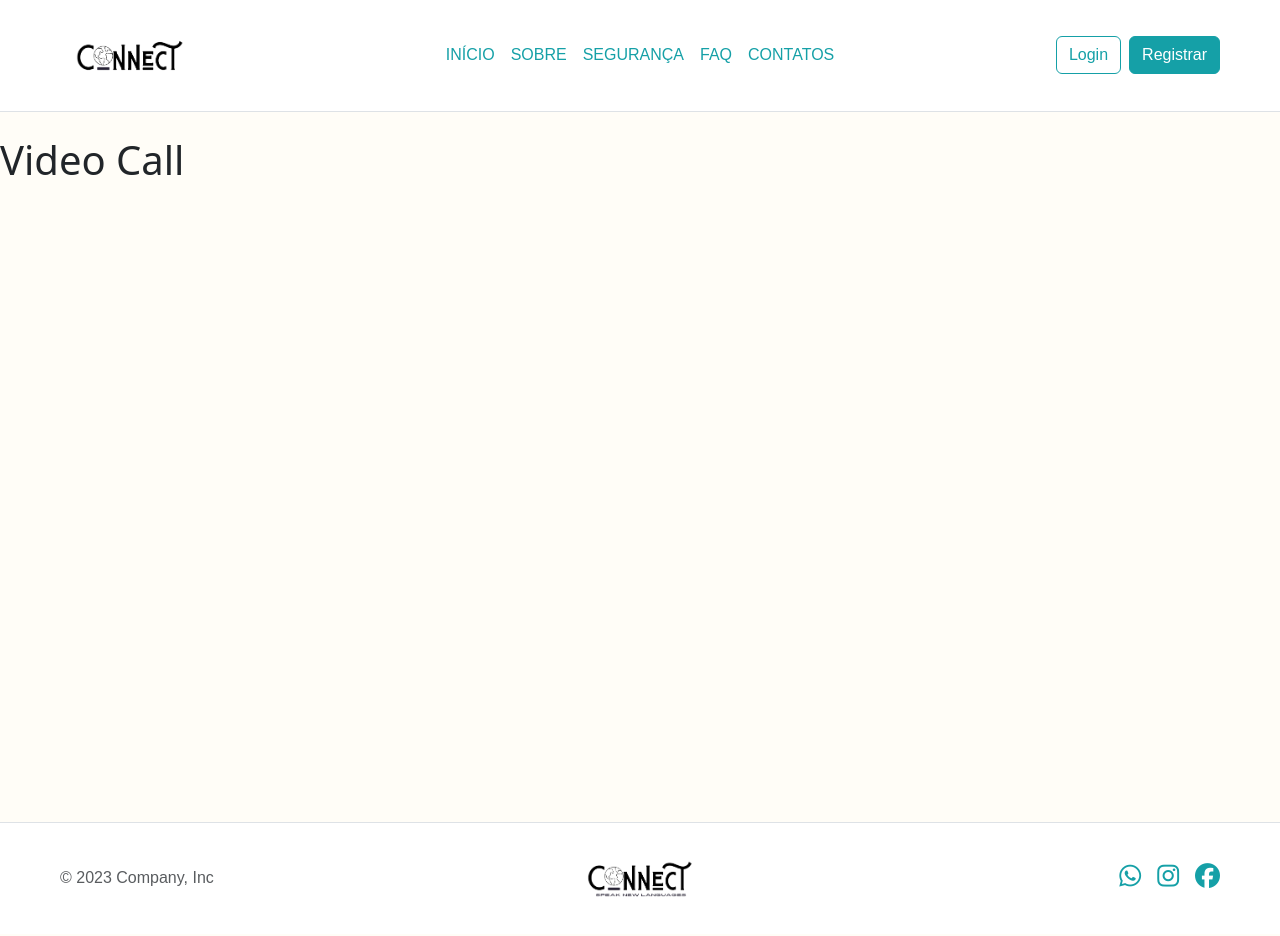
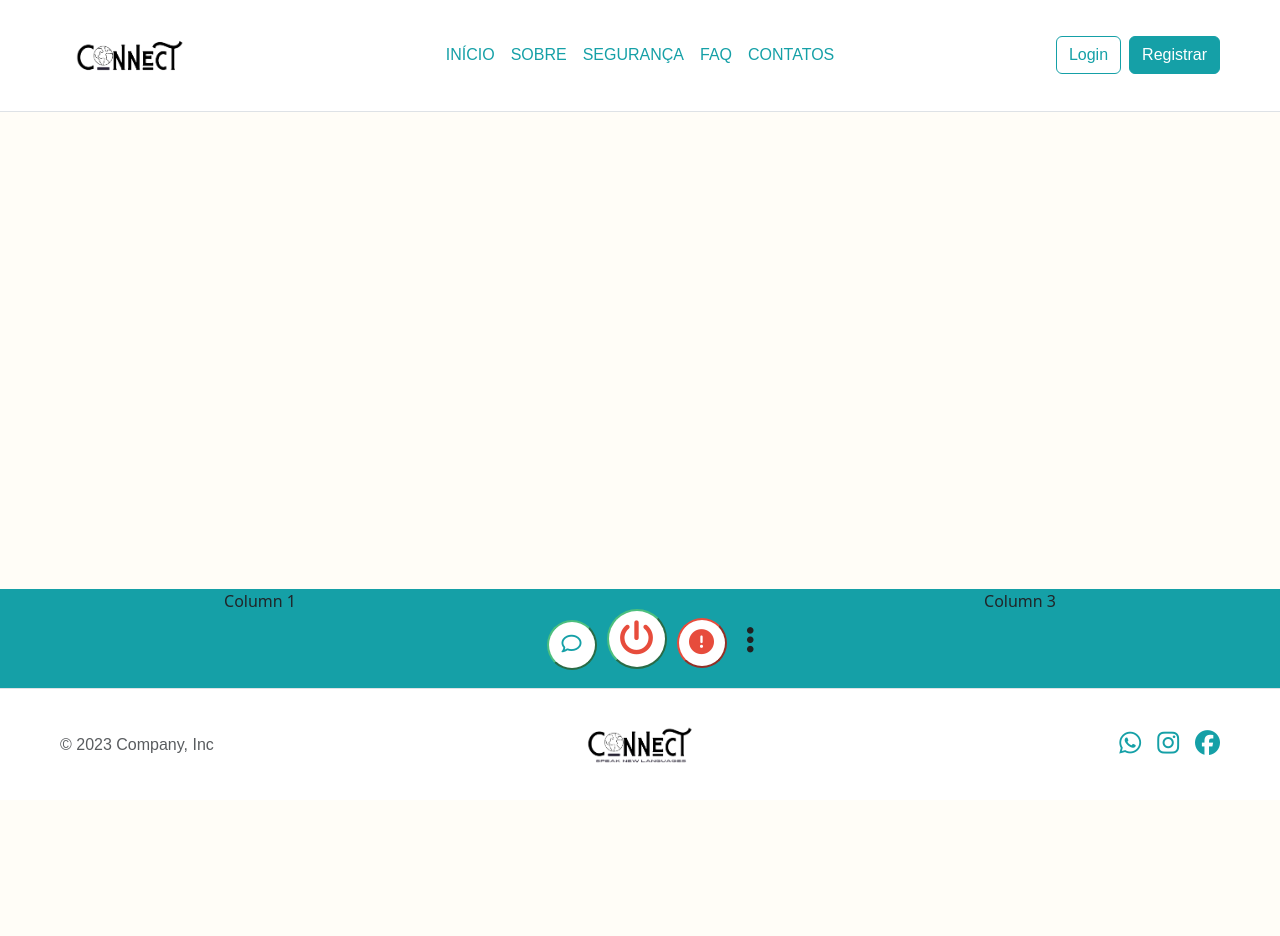
Before and after one commit to gabdreux/VideoCall-GD, a Next.js app in the folder front/: page /videocall in a window 1280 px wide. Shown: the top 936 px of the page. After the commit the page ends 800 px from the top, so only its background shows below. Built offline with nearby package versions, Linux system fonts and the light colour scheme.

Commit message:
videoCall menu layout

```diff
--- a/front/src/app/globals.css
+++ b/front/src/app/globals.css
@@ -24,6 +24,12 @@ header, footer {
     background-color: var(--color-white);
     padding-left: 60px;
     padding-right: 60px;
+
+}
+
+
+footer.d-flex.flex-wrap.justify-content-between.align-items-center.py-3.my-4.border-top {
+  margin: 0 !important;
 
 }
 
@@ -191,3 +197,94 @@ input#floatingPassword {
   margin: 0;
 
 }
+
+.videoCanva {
+  height: 600px;
+
+}
+
+
+.videocallFooter {
+  position: absolute;
+  bottom: 0;
+  width: 100%;
+
+}
+
+
+.videocallMenu {
+  background-color: var(--color-green);
+  position: absolute;
+  bottom: 0;
+  width: 100%;
+  margin-bottom: 110px;
+
+}
+
+
+.callButtonsDiv {
+  padding-left: 40px;
+  padding-top: 15px;
+  padding-bottom: 15px;
+}
+
+.videocallMenu button{
+  background-color: var(--color-white);
+  border-radius: 100px;
+  padding: 10px;
+  width: 50px;
+  height: 50px;
+  border-color: var(--color-green-light);
+  margin: 5px;
+
+}
+
+
+.powerOff {
+  width: 60px !important;
+  height: 60px !important;
+
+}
+
+
+.banAlert {
+  border-color: var(--color-red) !important;
+
+}
+
+
+.bolinMenu {
+  background-color: transparent !important;
+  border: none !important;
+  width: 25px !important;
+  height: 25px !important;
+
+}
+
+
+i.far.fa-comment {
+  color: var(--color-green);
+  font-size: 20px;
+
+}
+
+
+i.fas.fa-power-off {
+  color: var(--color-red);
+  font-size: 35px;
+
+}
+
+
+i.fas.fa-exclamation-circle {
+  color: var(--color-red);
+  font-size: 25px;
+
+}
+
+
+i.fas.fa-ellipsis-v {
+  color: var(--color-black);
+  font-size: 30px;
+
+}
--- a/front/src/app/responsive.css
+++ b/front/src/app/responsive.css
@@ -61,5 +61,12 @@
         font-size: 14px;
     }
 
+    .videocallMenu {
+        margin-bottom: 180px;
+
+    }
+
+
+
 
 }
--- a/front/src/components/footer.tsx
+++ b/front/src/components/footer.tsx
@@ -1,16 +1,26 @@
-import React from 'react';
+import React, { useEffect } from 'react';
+
+
 
 
 const Footer: React.FC = () => {
 
-  const handleClick = () => {
 
-  };
+  // useEffect(() => {
+  //   var currentPage = window.location.pathname;
+  //   var footer = document.getElementById("footer");
+
+  //   if (footer && currentPage === "/videocall") {
+  //     footer.classList.add("videocallFooter");
+  //   } else if (footer) {
+  //     footer.classList.remove("videocallFooter");
+  //   }
+  // }, []);
 
 
   return (
 
-    <footer className="d-flex flex-wrap justify-content-between align-items-center py-3 my-4 border-top">
+    <footer id="footer" className="d-flex flex-wrap justify-content-between align-items-center py-3 my-4 border-top videocallFooter">
 
         <p className="col-md-4 mb-0 text-body-secondary">© 2023 Company, Inc</p>
 
--- a/front/src/components/header.tsx
+++ b/front/src/components/header.tsx
@@ -6,8 +6,13 @@ import React from 'react';
 
 const Header: React.FC = () => {
 
-  const handleClick = () => {
+  const handleLoginClick = () => {
+    window.location.href = '/login';
+  };
 
+
+  const handleRegistrarClick = () => {
+    window.location.href = '/user-area';
   };
 
 
@@ -15,23 +20,28 @@ const Header: React.FC = () => {
 
     <header className="d-flex flex-wrap align-items-center justify-content-center justify-content-md-between py-3 mb-4 border-bottom">
 
+
+
       <div className="col-md-3 mb-2 mb-md-0">
         <a href="/" className="navbar-brand">
           <img src='imgs/logo2.png'/>
         </a>
       </div>
 
+
+
       <ul className="nav col-12 col-md-auto mb-2 justify-content-center mb-md-0">
-        <li><a href="#" className="nav-link px-2">INÍCIO</a></li>
+        <li><a href="/" className="nav-link px-2">INÍCIO</a></li>
         <li><a href="#" className="nav-link px-2">SOBRE</a></li>
         <li><a href="#" className="nav-link px-2">SEGURANÇA</a></li>
         <li><a href="#" className="nav-link px-2">FAQ</a></li>
         <li><a href="#" className="nav-link px-2">CONTATOS</a></li>
       </ul>
 
+
       <div className="col-md-3 text-end">
-        <button type="button" className="btn btn-outline-primary me-2">Login</button>
-        <button type="button" className="btn btn-primary">Registrar</button>
+        <button type="button" className="btn btn-outline-primary me-2" onClick={handleLoginClick}>Login</button>
+        <button type="button" className="btn btn-primary" onClick={handleRegistrarClick}>Registrar</button>
       </div>
 
     </header>
--- a/front/src/pages/videocall.tsx
+++ b/front/src/pages/videocall.tsx
@@ -2,15 +2,55 @@ import React from 'react';
 
 const VideoCall: React.FC = () => {
   return (
-    <div>
-      <h1>Video Call</h1>
-      <iframe
-        src="http://localhost:5000/873c3e9e-b860-4783-9150-42194d37a366"  // Substitua pela URL correta da sua aplicação de videochamada
-        width="100%"
-        height="600"
-        frameBorder="0"
-      ></iframe>
+
+
+<div>
+
+
+  <div className='videoCanva'>
+
+  </div>
+
+
+
+
+
+  <div className="videocallMenu">
+
+    <div className="container text-center">
+        <div className="row">
+
+
+          <div className="col-sm-12 col-md-12 col-lg-4">
+            Column 1
+          </div>
+
+
+
+          <div className="col-sm-12 col-md-12 col-lg-4 callButtonsDiv">
+            <button><i className='far fa-comment'></i></button>
+            <button className='powerOff'><i className='fas fa-power-off'></i></button>
+            <button className='banAlert'><i className='fas fa-exclamation-circle'></i></button>
+            <button className='bolinMenu'><i className='fas fa-ellipsis-v'></i></button>
+          </div>
+
+
+
+          <div className="col-sm-12 col-md-12 col-lg-4">
+            Column 3
+          </div>
+
+
+        </div>
     </div>
+
+
+  </div>
+
+
+
+</div>
+
   );
 };
 
```
Also changed, not shown: front/src/pages/user-area.tsx (+7 -1 lines).
